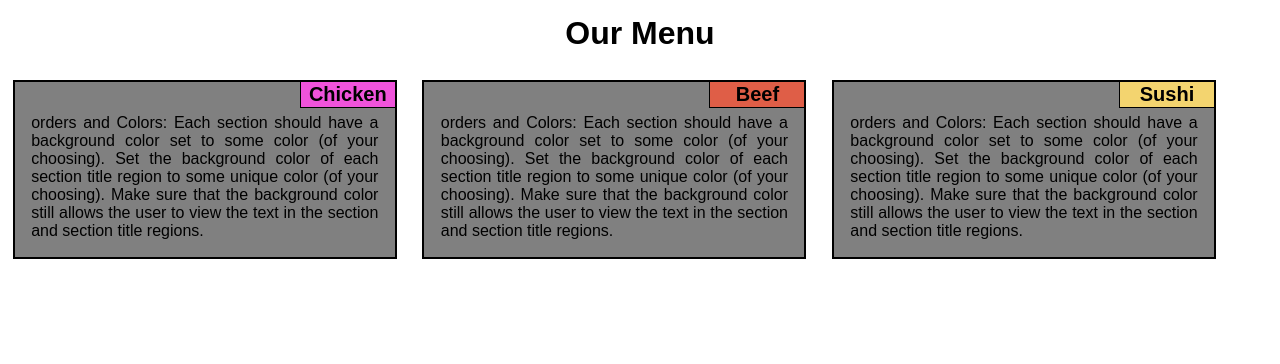
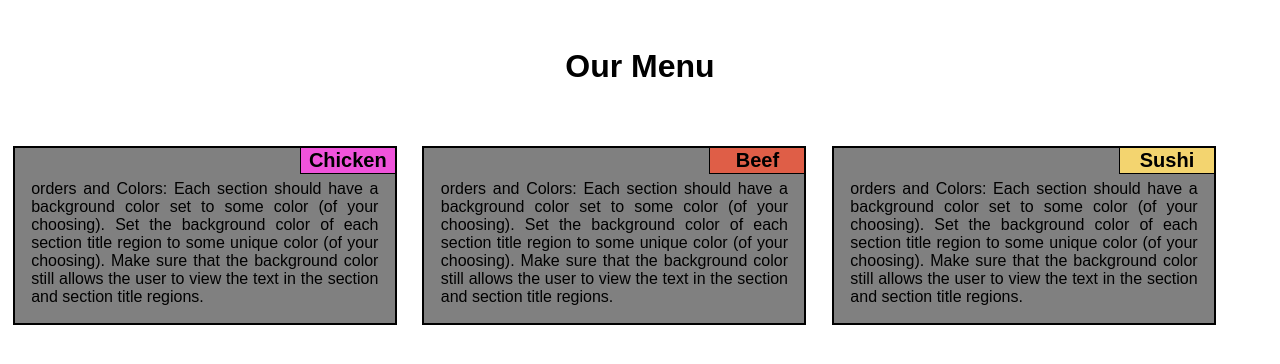
Before and after one commit to tariqulislamtuhin/CourseraHtmlCSSJavaScript, a plain HTML site: page index.html in a window 1280 px wide. Drawn offline with Linux system fonts and the light colour scheme.

Commit message:
margin Set

```diff
--- a/index.html
+++ b/index.html
@@ -97,7 +97,7 @@
 
 	<!-- <div style="width: 100%;padding: 1em; align-items: center; position: relative; margin: 0;"> -->
 
-	<div style="width: 1; height: fit-content; margin: 15px; text-align: center;">
+	<div style="width: 1; height: fit-content; margin: 3em; text-align: center;">
 		<h1 style="text-align: center; width: 100%;">
 			Our Menu
 			</h3>
```
